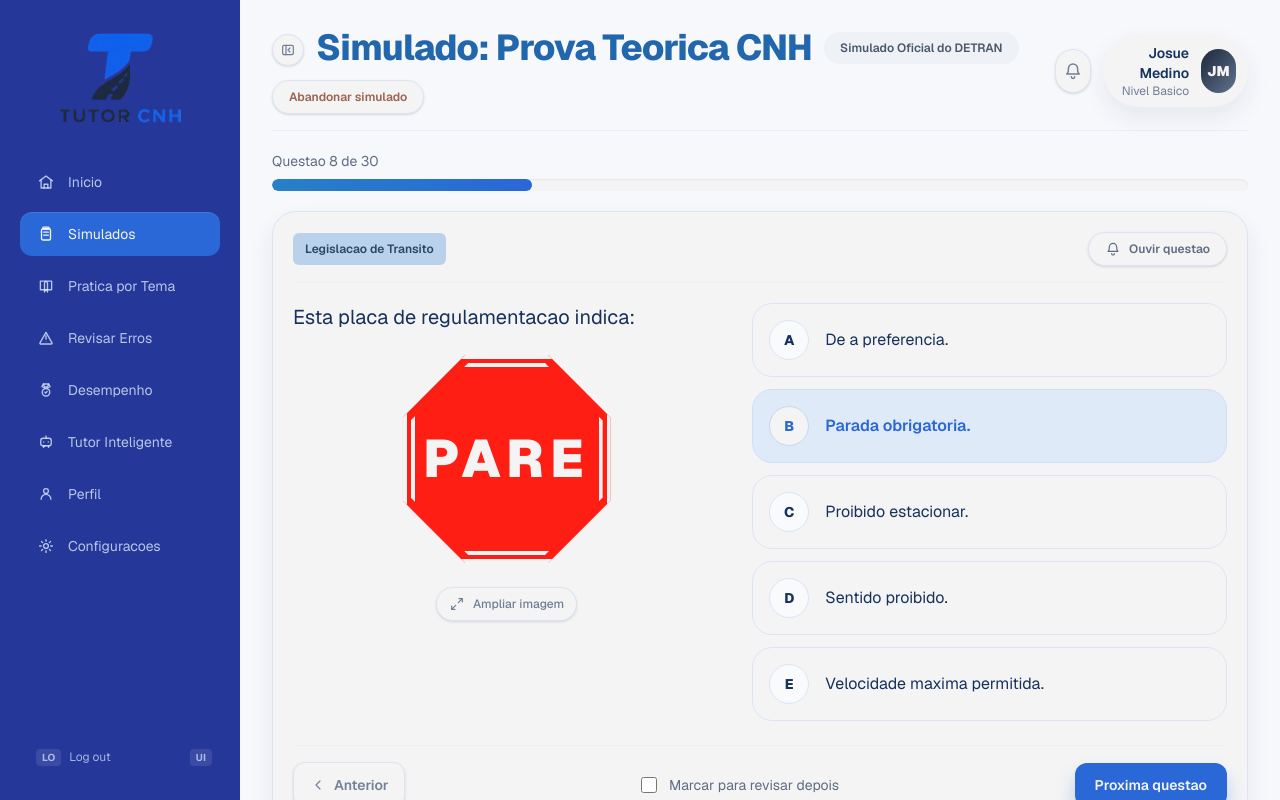
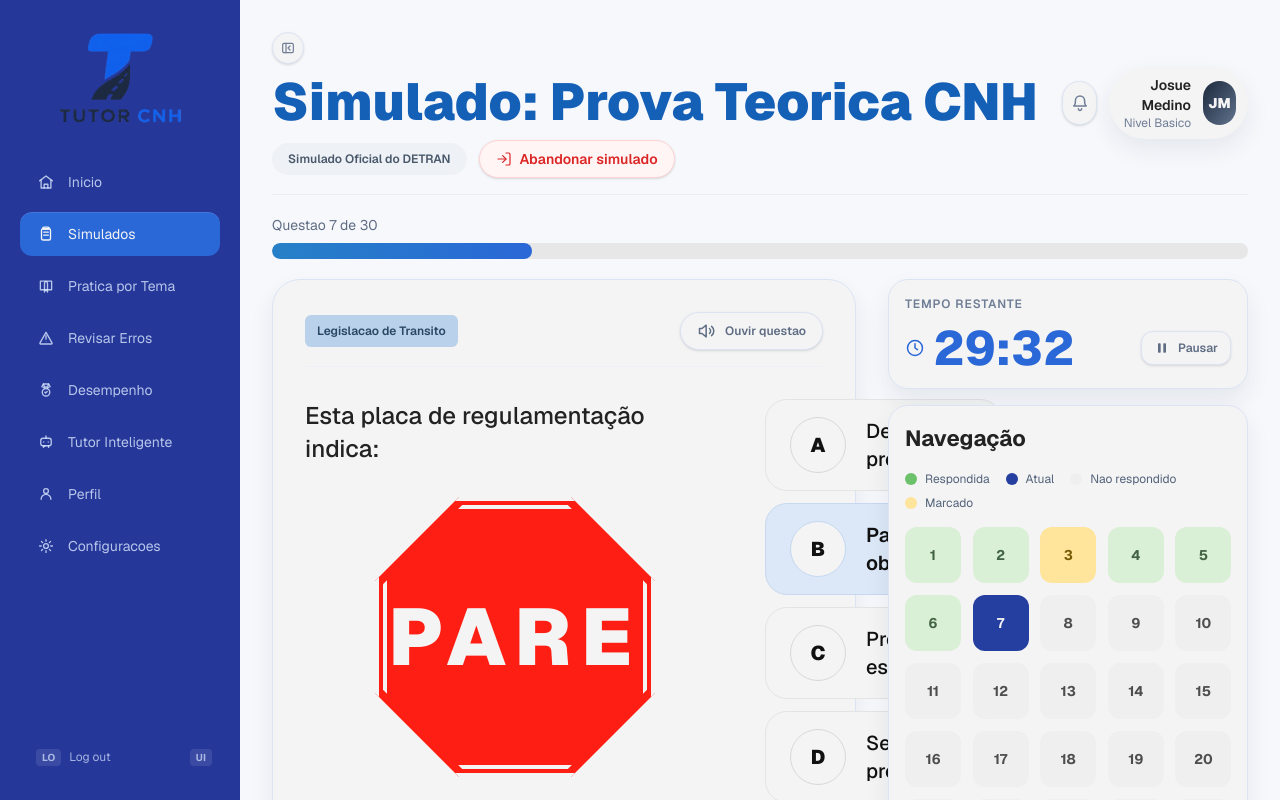
Before and after one commit to JosueMedino01/gestao-projeto-ufal, a Next.js app: page /simulados in a window 1280 px wide. Built offline with nearby package versions, Linux system fonts and the light colour scheme.

Commit message:
Add files via upload

```diff
--- a/app/simulados/page.tsx
+++ b/app/simulados/page.tsx
@@ -19,10 +19,12 @@ const choices: Choice[] = [
   { letter: "E", text: "Velocidade maxima permitida." },
 ];
 
-const questionMap: QuestionChip[] = Array.from({ length: 30 }, (_, index) => {
+const questionMap: QuestionChip[] = Array.from(
+  { length: 30 },
+  (_, index) => {
     const number = index + 1;
 
-  if ([1, 2, 4, 5, 6, 8].includes(number)) {
+    if ([1, 2, 4, 5, 6 ].includes(number)) {
       return { number, status: "answered" };
     }
 
@@ -30,12 +32,13 @@ const questionMap: QuestionChip[] = Array.from({ length: 30 }, (_, index) => {
       return { number, status: "current" };
     }
 
-  if (number === 3 || number === 10) {
+    if (number === 3) {
       return { number, status: "marked" };
     }
 
     return { number, status: "unanswered" };
-});
+  }
+);
 
 function ArrowLeftIcon({ className = "h-4 w-4" }: { className?: string }) {
   return (
@@ -85,7 +88,7 @@ function ClockIcon({ className = "h-5 w-5" }: { className?: string }) {
 
 function StopSign() {
   return (
-    <div className="relative mx-auto mt-6 h-52 w-52">
+    <div className="relative mx-auto mt-8 h-[280px] w-[280px]">
       <div
         className="absolute inset-0 border-[4px] border-white bg-[#ff1e14] shadow-[0_12px_30px_rgba(255,30,20,0.22)]"
         style={{
@@ -100,7 +103,7 @@ function StopSign() {
             "polygon(30% 0%, 70% 0%, 100% 30%, 100% 70%, 70% 100%, 30% 100%, 0% 70%, 0% 30%)",
         }}
       />
-      <div className="absolute inset-0 flex items-center justify-center text-[3.3rem] font-black tracking-[0.12em] text-white">
+      <div className="absolute inset-0 flex items-center justify-center text-[5rem] font-black tracking-[0.12em] text-white">
         PARE
       </div>
     </div>
@@ -110,23 +113,15 @@ function StopSign() {
 function ChoiceCard({ choice }: { choice: Choice }) {
   return (
     <button
-      className={`flex w-full items-center gap-4 rounded-[20px] border px-4 py-4 text-left transition-colors ${
+     className={`flex h-[92px] w-full items-center gap-5 rounded-[22px] border px-6 text-left transition-all ${
   choice.selected
-          ? "border-[#cfe0f6] bg-[#dfeaf8]"
-          : "border-border bg-white hover:bg-slate-50"
+    ? "border-[#c8d9ef] bg-[#dce8f7]"
+    : "border-[#e4e4e4] bg-white hover:bg-slate-50"
 }`}
     >
-      <span
-        className={`flex h-10 w-10 shrink-0 items-center justify-center rounded-full border text-sm font-extrabold ${
-          choice.selected
-            ? "border-[#c4d8f0] bg-white text-primary"
-            : "border-border bg-slate-50 text-foreground"
-        }`}
-      >
-        {choice.letter}
+      <span className={`flex h-14 w-14 shrink-0 items-center justify-center rounded-full border text-xl font-black ${choice.selected? "border-[#c4d8f0] bg-white text-[#111111]": "border-[#d8d8d8] bg-white text-[#111111]"}`}>{choice.letter}
       </span>
-      <span className={`text-base ${choice.selected ? "font-semibold text-primary" : "text-foreground"}`}>
-        {choice.text}
+      <span className={`text-xl ${choice.selected? "font-semibold text-[#111111]": "font-medium text-[#111111]"}`}>{choice.text}
       </span>
     </button>
   );
@@ -141,9 +136,60 @@ function QuestionStatus({ item }: { item: QuestionChip }) {
   }[item.status];
 
   return (
-    <button className={`flex h-8 w-8 items-center justify-center rounded-md text-xs font-bold ${styles}`}>
+    <button className={`flex h-14 w-14 items-center justify-center rounded-xl text-sm font-bold ${styles}`}>
       {item.number}
     </button>
+  );
+}
+function SpeakerIcon({ className = "h-5 w-5" }: { className?: string }) {
+  return (
+    <svg
+      viewBox="0 0 24 24"
+      fill="none"
+      stroke="currentColor"
+      strokeWidth="1.8"
+      strokeLinecap="round"
+      strokeLinejoin="round"
+      className={className}
+    >
+      <path d="M11 5L6 9H3v6h3l5 4V5z" />
+      <path d="M15 9a4 4 0 0 1 0 6" />
+      <path d="M17.5 6.5a7 7 0 0 1 0 11" />
+    </svg>
+  );
+}
+function ExitIcon({ className = "h-5 w-5" }: { className?: string }) {
+  return (
+    <svg
+      viewBox="0 0 24 24"
+      fill="none"
+      stroke="currentColor"
+      strokeWidth="1.8"
+      strokeLinecap="round"
+      strokeLinejoin="round"
+      className={className}
+    >
+      <path d="M15 3h4a2 2 0 0 1 2 2v14a2 2 0 0 1-2 2h-4" />
+      <path d="M10 17l5-5-5-5" />
+      <path d="M15 12H3" />
+    </svg>
+  );
+}
+function BulbIcon({ className = "h-6 w-6" }: { className?: string }) {
+  return (
+    <svg
+      viewBox="0 0 24 24"
+      fill="none"
+      stroke="currentColor"
+      strokeWidth="1.8"
+      strokeLinecap="round"
+      strokeLinejoin="round"
+      className={className}
+    >
+      <path d="M9 18h6" />
+      <path d="M10 22h4" />
+      <path d="M12 2a7 7 0 0 0-4 12c.8.8 1.5 1.8 1.7 3h4.6c.2-1.2.9-2.2 1.7-3A7 7 0 0 0 12 2z" />
+    </svg>
   );
 }
 
@@ -153,15 +199,16 @@ export default function SimuladosPage() {
       <header className="flex flex-col gap-4 border-b border-[#e9edf5] pb-4 xl:flex-row xl:items-center xl:justify-between">
         <div className="flex flex-wrap items-center gap-3">
           <SidebarToggleButton />
-          <h1 className="text-2xl font-extrabold tracking-tight text-blue-deep sm:text-4xl">
+          <h1 className="text-[52px] font-black leading-none text-[#1560B7]">
             Simulado: Prova Teorica CNH
           </h1>
           <span className="rounded-full bg-[#eef2f7] px-4 py-2 text-xs font-semibold text-[#49586a]">
             Simulado Oficial do DETRAN
           </span>
-          <button className="rounded-full border border-border bg-white px-4 py-2 text-xs font-semibold text-[#9c624e] shadow-sm">
+          <button className="flex items-center gap-2 rounded-full border border-[#ffd3d3] bg-[#fff5f5] px-4 py-2 text-sm font-semibold text-[#dc2626] shadow-sm transition-colors hover:bg-[#ffe7e7]"><ExitIcon className="h-4 w-4" />
             Abandonar simulado
           </button>
+
         </div>
 
         <div className="flex items-center gap-3 self-start xl:self-auto">
@@ -170,7 +217,7 @@ export default function SimuladosPage() {
           </button>
           <div className="flex items-center gap-3 rounded-full bg-white px-3 py-2 shadow-[0_10px_24px_rgba(19,32,58,0.08)]">
             <div className="text-right">
-              <p className="text-sm font-semibold text-foreground">Josue Medino</p>
+              <p className="text-sm font-semibold text-[#222222]">Josue Medino</p>
               <p className="text-xs text-text-muted">Nivel Basico</p>
             </div>
             <div className="flex h-11 w-11 items-center justify-center rounded-full bg-linear-to-br from-slate-800 to-slate-500 text-sm font-black text-white">
@@ -182,28 +229,28 @@ export default function SimuladosPage() {
 
       <div className="mt-5">
         <div className="flex items-center justify-between gap-4">
-          <p className="text-sm text-[#5f6d84]">Questao 8 de 30</p>
+          <p className="text-sm text-[#5f6d84]">Questao 7 de 30</p>
         </div>
-        <div className="mt-2 h-3 overflow-hidden rounded-full bg-white shadow-[inset_0_1px_2px_rgba(19,32,58,0.06)]">
+        <div className="mt-2 h-4 overflow-hidden rounded-full bg-[#e7e7e7]">
           <div className="h-full w-[26.666%] rounded-full bg-linear-to-r from-[#2780c7] to-primary" />
         </div>
       </div>
 
-      <div className="mt-5 grid flex-1 gap-5 2xl:grid-cols-[minmax(0,1fr)_260px]">
-        <article className="flex h-full flex-col rounded-[24px] border border-border bg-white p-4 shadow-[0_12px_24px_rgba(19,32,58,0.08)] sm:p-5">
+      <div className="mt-5 grid flex-1 gap-8 xl:grid-cols-[minmax(0,1fr)_360px]">
+        <article className="flex h-full flex-col rounded-[28px] border border-border bg-white p-8 shadow-[0_12px_24px_rgba(19,32,58,0.08)]">
           <div className="flex flex-col gap-4 border-b border-[#edf1f6] pb-4 md:flex-row md:items-center md:justify-between">
             <span className="w-fit rounded-md bg-[#b9d1eb] px-3 py-2 text-xs font-semibold text-[#294663]">
               Legislacao de Transito
             </span>
             <button className="flex items-center gap-2 self-start rounded-full border border-border bg-white px-4 py-2 text-xs font-semibold text-[#5f6d84] shadow-sm">
-              <BellIcon className="h-4 w-4" />
+              <SpeakerIcon className="h-5 w-5" />
               Ouvir questao
             </button>
           </div>
 
-          <div className="grid flex-1 gap-8 pt-5 xl:grid-cols-[0.9fr_1fr]">
+          <div className="grid flex-1 gap-10 pt-8 xl:grid-cols-[420px_1fr]">
             <div>
-              <p className="text-xl text-foreground">Esta placa de regulamentacao indica:</p>
+              <p className="mb-4 text-[24px] font-medium leading-snug text-[#222]"> Esta placa de regulamentação indica: </p>
               <StopSign />
               <button className="mx-auto mt-6 flex items-center gap-2 rounded-full border border-border bg-white px-3 py-2 text-xs font-medium text-text-muted shadow-sm">
                 <ExpandIcon />
@@ -227,8 +274,9 @@ export default function SimuladosPage() {
               <input type="checkbox" className="h-4 w-4 rounded border-border text-primary" />
               Marcar para revisar depois
             </label>
-            <button className="flex items-center gap-2 rounded-xl bg-primary px-5 py-3 text-sm font-semibold text-white shadow-[0_12px_18px_rgba(42,103,215,0.28)] transition-all duration-300 hover:scale-105 hover:bg-blue-700 hover:shadow-xl cursor-pointer">
+            <button className="flex items-center gap-2 rounded-2xl bg-[#1560B7] px-8 py-4 text-base font-bold text-white">
               Proxima questao
+            <ArrowLeftIcon className="h-4 w-4 rotate-180" />
             </button>
           </div>
         </article>
@@ -241,7 +289,7 @@ export default function SimuladosPage() {
             <div className="mt-3 flex items-center justify-between gap-3">
               <div className="flex items-center gap-2 text-primary">
                 <ClockIcon />
-                <span className="text-4xl font-extrabold leading-none">29:32</span>
+                <span className="text-5xl font-extrabold leading-none">29:32</span>
               </div>
               <button className="flex items-center gap-2 rounded-xl border border-border bg-white px-3 py-2 text-xs font-semibold text-[#5f6d84] shadow-sm">
                 <PauseIcon />
@@ -251,7 +299,7 @@ export default function SimuladosPage() {
           </article>
 
           <article className="flex flex-1 flex-col rounded-[20px] border border-border bg-white p-4 shadow-[0_12px_24px_rgba(19,32,58,0.08)]">
-            <h2 className="text-sm font-bold text-foreground">Navegacao</h2>
+            <h2 className="text-[22px] font-bold text-[#222]">Navegação</h2>
             <div className="mt-4 flex flex-wrap gap-x-4 gap-y-2 text-xs text-[#52627a]">
               <span className="flex items-center gap-2">
                 <span className="h-3 w-3 rounded-full bg-[#6bc26b]" />
@@ -271,18 +319,27 @@ export default function SimuladosPage() {
               </span>
             </div>
 
-            <div className="mt-4 grid flex-1 content-start grid-cols-5 gap-2">
+            <div className="mt-4 grid flex-1 content-start grid-cols-5 gap-3">
               {questionMap.map((item) => (
                 <QuestionStatus key={item.number} item={item} />
               ))}
             </div>
           </article>
 
-          <article className="rounded-[20px] border border-[#f0db95] bg-linear-to-br from-[#fff2af] to-[#ffe38c] p-4 shadow-[0_12px_24px_rgba(19,32,58,0.08)]">
-            <p className="text-sm font-bold text-[#785b04]">Lembre-se!</p>
+          <article className="rounded-[20px] border border-[#f0db95] bg-gradient-to-br from-[#fff2af] to-[#ffe38c] p-5 shadow-[0_12px_24px_rgba(19,32,58,0.08)]">
+            <div className="flex gap-3">
+            <BulbIcon className="h-7 w-7 text-[#785b04]" />
+
+            <div>
+              <p className="text-lg font-bold text-[#785b04]">
+                Lembre-se!
+              </p>
+
               <p className="mt-2 text-sm leading-6 text-[#70570e]">
                    Voce pode revisar as questoes marcadas antes de finalizar o simulado.
               </p>
+             </div>
+           </div>
           </article>
         </aside>
       </div>
```
Lines whose indentation alone changed are shown as unchanged.
